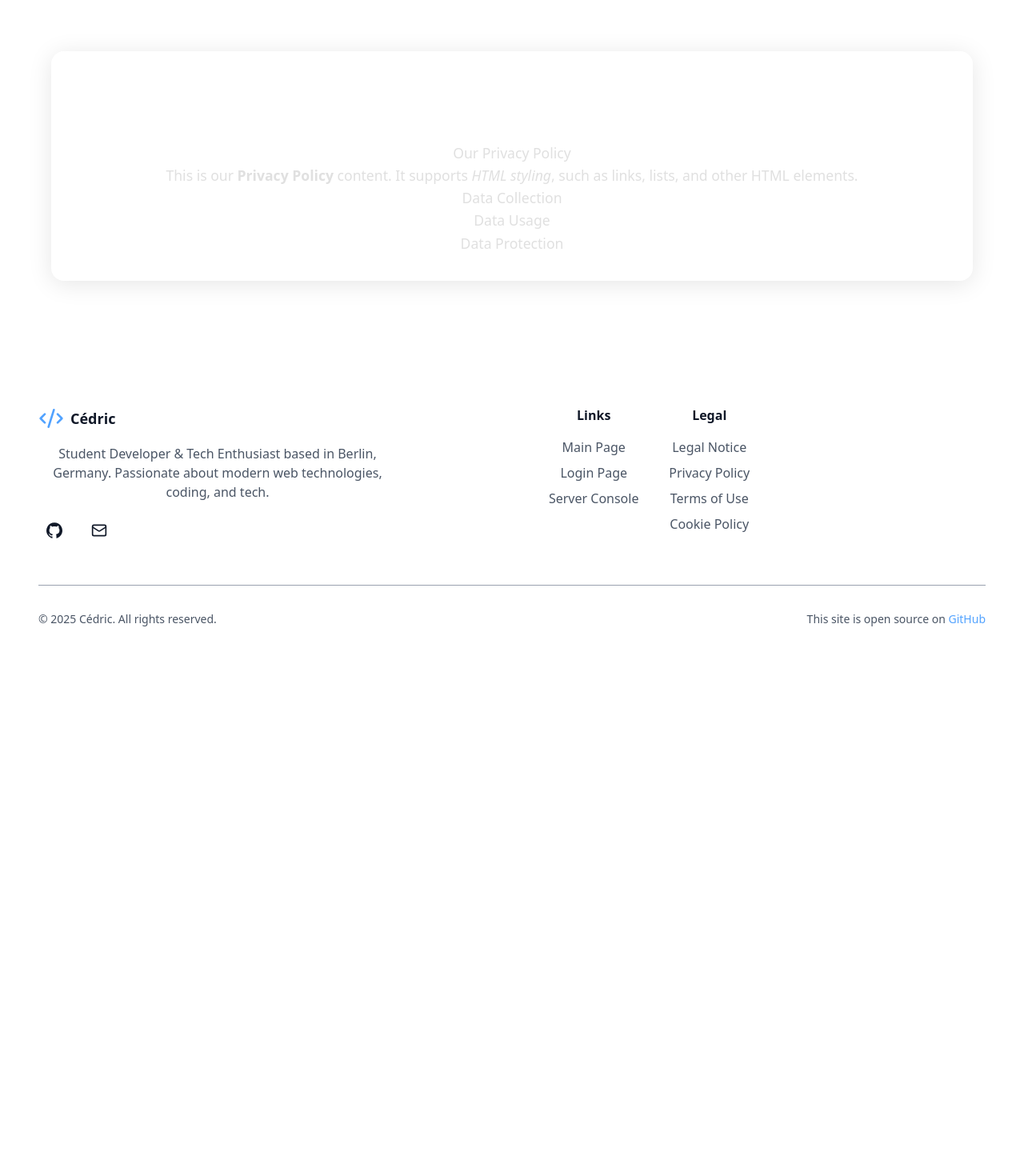
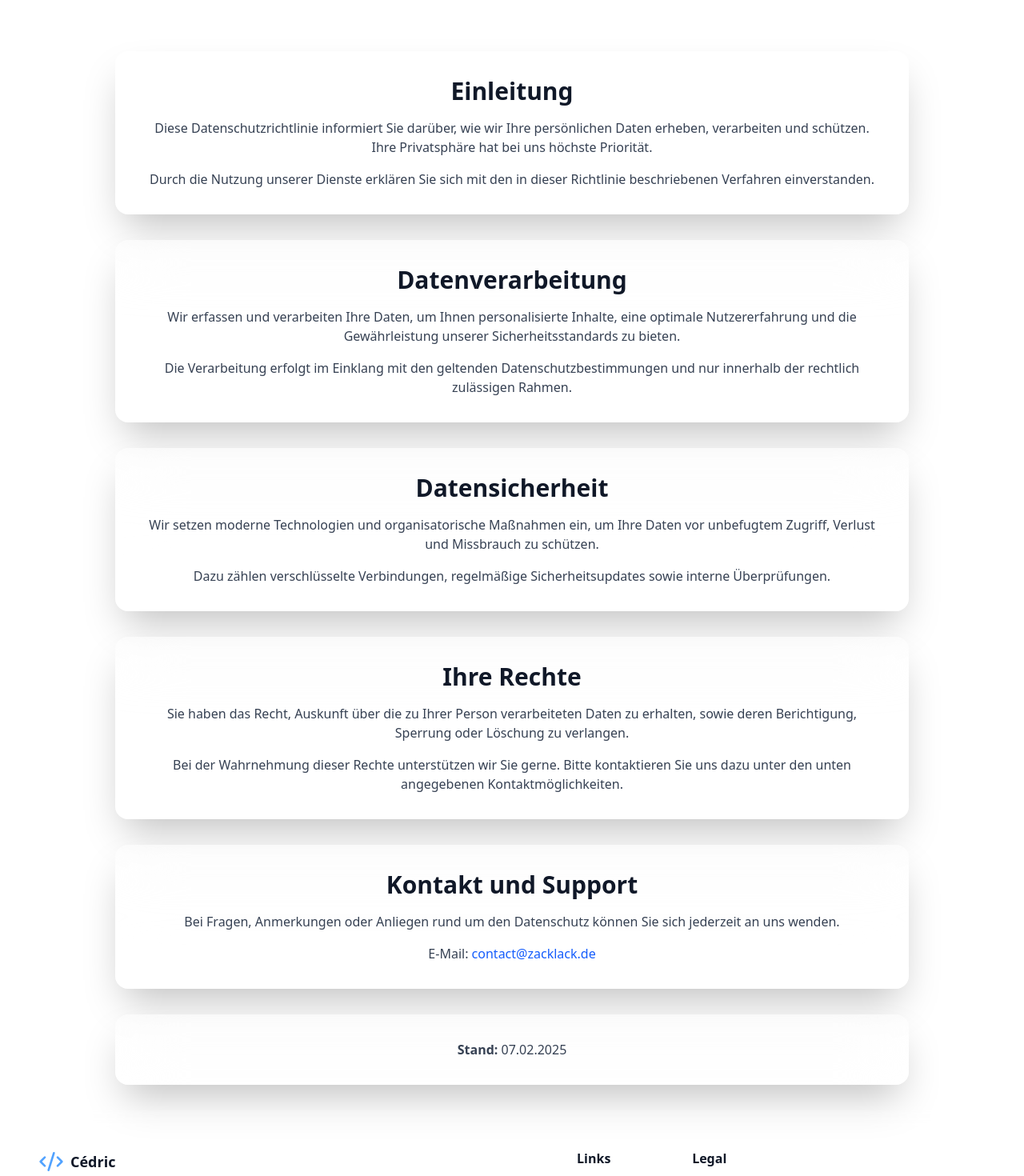
Before and after one commit to Zzackllack/Datenschutzerklaerung, a React (Vite) app: page / in a window 1280 px wide. Shown: the top 1470 px of the page at 80% size. Before the commit the page ends 864 px from the top, so only its background shows below. Built offline with nearby package versions, Linux system fonts and the light colour scheme.

Commit message:
Replace PrivacyPolicy component with PrivacyPolicyContent and implement detailed privacy policy sections

```diff
--- a/src/App.tsx
+++ b/src/App.tsx
@@ -1,6 +1,5 @@
 import Footer from "./components/Footer";
-import PrivacyPolicyEnhanced from "./components/PrivacyPolicy";
-import privacyContent from "./content/privacyPolicy.html?raw";
+import PrivacyPolicyContent from "./components/PrivacyPolicyContent";
 import "./App.css";
 
 function App() {
@@ -8,7 +7,7 @@ function App() {
     <div className="min-h-screen flex flex-col">
       <main className="flex-1">
         {/* Using imported HTML content */}
-        <PrivacyPolicyEnhanced htmlContent={privacyContent} />
+        <PrivacyPolicyContent />
       </main>
       <Footer />
     </div>
--- /dev/null
+++ b/src/components/PrivacyPolicyContent.tsx
@@ -0,0 +1,79 @@
+import React from "react";
+
+const PrivacyPolicyContent = () => {
+  return (
+    <div className="max-w-5xl mx-auto px-4 py-8 space-y-8">
+      {/* Einleitung */}
+      <section className="bg-white/30 backdrop-blur-2xl shadow-2xl rounded-2xl p-8">
+        <h2 className="text-3xl font-bold text-gray-900 mb-4">Einleitung</h2>
+        <p className="text-gray-700 mb-4">
+          Diese Datenschutzrichtlinie informiert Sie darüber, wie wir Ihre persönlichen Daten erheben, verarbeiten und schützen. Ihre Privatsphäre hat bei uns höchste Priorität.
+        </p>
+        <p className="text-gray-700">
+          Durch die Nutzung unserer Dienste erklären Sie sich mit den in dieser Richtlinie beschriebenen Verfahren einverstanden.
+        </p>
+      </section>
+
+      {/* Datenverarbeitung */}
+      <section className="bg-white/30 backdrop-blur-2xl shadow-2xl rounded-2xl p-8">
+        <h2 className="text-3xl font-bold text-gray-900 mb-4">Datenverarbeitung</h2>
+        <p className="text-gray-700 mb-4">
+          Wir erfassen und verarbeiten Ihre Daten, um Ihnen personalisierte Inhalte, eine optimale Nutzererfahrung und die Gewährleistung unserer Sicherheitsstandards zu bieten.
+        </p>
+        <p className="text-gray-700">
+          Die Verarbeitung erfolgt im Einklang mit den geltenden Datenschutzbestimmungen und nur innerhalb der rechtlich zulässigen Rahmen.
+        </p>
+      </section>
+
+      {/* Datensicherheit */}
+      <section className="bg-white/30 backdrop-blur-2xl shadow-2xl rounded-2xl p-8">
+        <h2 className="text-3xl font-bold text-gray-900 mb-4">Datensicherheit</h2>
+        <p className="text-gray-700 mb-4">
+          Wir setzen moderne Technologien und organisatorische Maßnahmen ein, um Ihre Daten vor unbefugtem Zugriff, Verlust und Missbrauch zu schützen.
+        </p>
+        <p className="text-gray-700">
+          Dazu zählen verschlüsselte Verbindungen, regelmäßige Sicherheitsupdates sowie interne Überprüfungen.
+        </p>
+      </section>
+
+      {/* Rechte der Nutzer */}
+      <section className="bg-white/30 backdrop-blur-2xl shadow-2xl rounded-2xl p-8">
+        <h2 className="text-3xl font-bold text-gray-900 mb-4">Ihre Rechte</h2>
+        <p className="text-gray-700 mb-4">
+          Sie haben das Recht, Auskunft über die zu Ihrer Person verarbeiteten Daten zu erhalten, sowie deren Berichtigung, Sperrung oder Löschung zu verlangen.
+        </p>
+        <p className="text-gray-700">
+          Bei der Wahrnehmung dieser Rechte unterstützen wir Sie gerne. Bitte kontaktieren Sie uns dazu unter den unten angegebenen Kontaktmöglichkeiten.
+        </p>
+      </section>
+
+      {/* Kontakt und Support */}
+      <section className="bg-white/30 backdrop-blur-2xl shadow-2xl rounded-2xl p-8">
+        <h2 className="text-3xl font-bold text-gray-900 mb-4">Kontakt und Support</h2>
+        <p className="text-gray-700 mb-4">
+          Bei Fragen, Anmerkungen oder Anliegen rund um den Datenschutz können Sie sich jederzeit an uns wenden.
+        </p>
+        <p className="text-gray-700">
+          E-Mail:{" "}
+          <a
+            href="mailto:contact@zacklack.de"
+            target="_blank"
+            rel="noopener noreferrer"
+            className="text-blue-600 hover:text-blue-800 transition-colors"
+          >
+            contact@zacklack.de
+          </a>
+        </p>
+      </section>
+
+      {/* Stand */}
+      <section className="bg-white/30 backdrop-blur-2xl shadow-2xl rounded-2xl p-8">
+        <p className="text-gray-700">
+          <strong>Stand:</strong> 07.02.2025
+        </p>
+      </section>
+    </div>
+  );
+};
+
+export default PrivacyPolicyContent;
```
